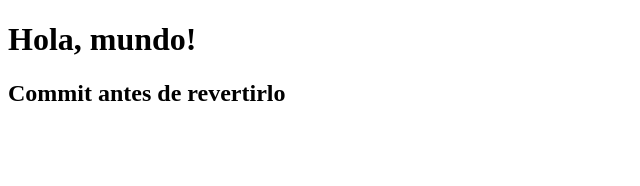
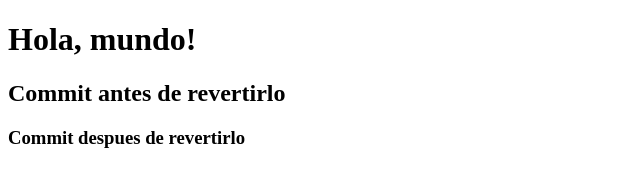
Before and after one commit to Web50xni/git-intro, a plain HTML site: page index.html in a window 1280 px wide. Shown: the whole page, without its empty margins (0-640 px from the left). Drawn offline with Linux system fonts and the light colour scheme.

Commit message:
nueva linea agregada 2

```diff
--- a/index.html
+++ b/index.html
@@ -8,5 +8,6 @@
 <body>
     <h1>Hola, mundo!</h1>
     <h2>Commit antes de revertirlo</h2>
+    <h3>Commit despues de revertirlo</h3>
 </body>
 </html>
```
